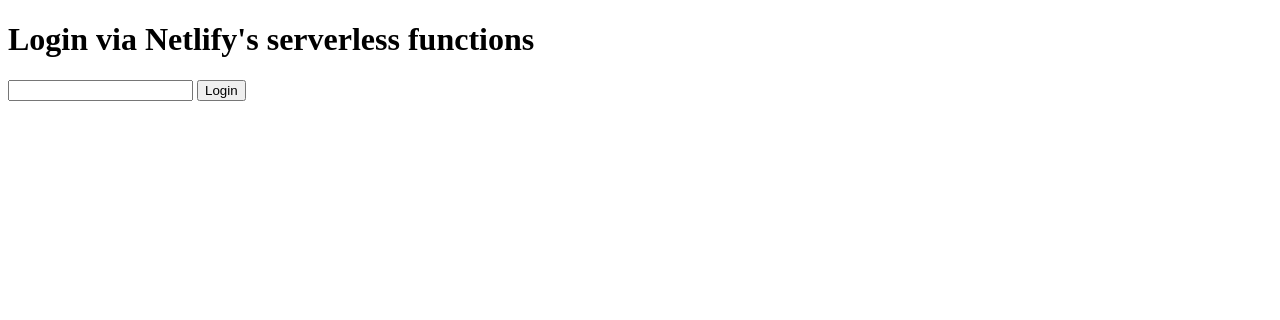
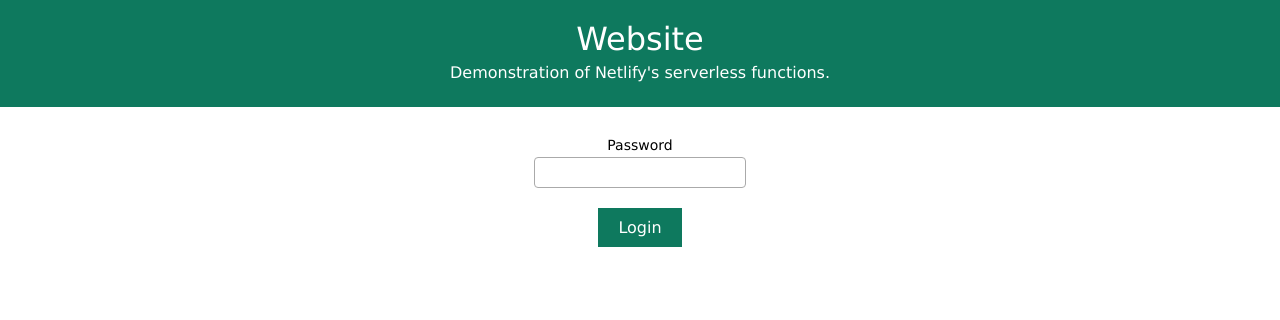
Before and after one commit to ScriptRaccoon/netlify-login, a website: page public/index.html in a window 1280 px wide. Drawn offline with Linux system fonts and the light colour scheme.

Commit message:
send whole website

```diff
--- /dev/null
+++ b/public/css/style.css
@@ -0,0 +1,93 @@
+:root {
+    --color-primary: rgb(14, 121, 94);
+}
+
+* {
+    box-sizing: border-box;
+    margin: 0;
+    padding: 0;
+}
+
+body {
+    margin: 0;
+    font-family: Verdana, Geneva, Tahoma, sans-serif;
+}
+
+header {
+    background: var(--color-primary);
+    color: white;
+    padding: 20px 0px;
+    text-align: center;
+}
+
+header p {
+    margin: 5px 0px;
+}
+
+h1,
+h2 {
+    font-weight: 300;
+}
+
+.container {
+    margin: 0 auto;
+    max-width: 700px;
+    padding: 10px;
+}
+
+form {
+    padding-top: 20px;
+    text-align: center;
+}
+
+input,
+button {
+    font-family: inherit;
+    font-size: inherit;
+    background: none;
+    outline: none;
+}
+
+form button {
+    border: none;
+    cursor: pointer;
+    margin-top: 20px;
+    background: var(--color-primary);
+    padding: 10px 20px;
+    color: white;
+}
+
+form button:hover {
+    filter: brightness(1.2);
+}
+
+form input {
+    border: 1px solid #aaa;
+    border-radius: 4px;
+    padding: 5px;
+    margin-top: 4px;
+}
+
+form input:focus {
+    border: 1px solid black;
+}
+
+form label {
+    display: block;
+    font-size: 14px;
+}
+
+form #error {
+    color: red;
+    padding: 20px 0px;
+}
+
+main {
+    text-align: center;
+    padding-top: 20px;
+}
+
+main img {
+    margin: 20px 0px;
+    max-width: 100%;
+}
--- a/public/index.html
+++ b/public/index.html
@@ -4,16 +4,36 @@
     <meta charset="UTF-8">
     <meta http-equiv="X-UA-Compatible" content="IE=edge">
     <meta name="viewport" content="width=device-width, initial-scale=1.0">
-    <title>Login</title>
+    <link rel="stylesheet" href="./css/style.css">
+    <title>Website</title>
 </head>
 <body>
 
-    <h1>Login via Netlify's serverless functions</h1>
-    <label for="passwordInput"></label>
-    <input type="password" id="passwordInput">
-    <button id="loginBtn">Login</button>
 
-    <script src="main.js"></script>
+    <header>
+        <h1>Website</h1>
+        <p>
+            Demonstration of Netlify's serverless functions.
+        </p>
+    </header>
+
+    <div class="container">
+        <form>
+            <div>
+                <label for="passwordInput">Password</label>
+                <input type="password" id="passwordInput">
+            </div>
+            <div>
+                <button type="submit" id="loginBtn">Login</button>
+            </div>
+            <div id="error"></div>
+
+        </form>
+
+        <main></main>
+    </div>
+
+    <script src="./js/main.js"></script>
 
 </body>
 </html>
--- /dev/null
+++ b/public/js/main.js
@@ -0,0 +1,20 @@
+const passwordInput = document.querySelector("#passwordInput");
+const form = document.querySelector("form");
+const main = document.querySelector("main");
+const error = document.querySelector("#error");
+
+form.addEventListener("submit", async (e) => {
+    e.preventDefault();
+    const password = passwordInput.value;
+    const response = await fetch(
+        `/.netlify/functions/login?password=${password}`
+    );
+    const data = await response.json();
+    if (response.ok) {
+        error.innerHTML = "";
+        form.remove();
+        main.innerHTML = data.html;
+    } else {
+        error.innerHTML = data.error;
+    }
+});
--- a/public/main.js
+++ /dev/null
@@ -1,11 +0,0 @@
-const passwordInput = document.getElementById("passwordInput");
-const loginBtn = document.getElementById("loginBtn");
-
-loginBtn.addEventListener("click", async () => {
-    const password = passwordInput.value;
-    const response = await fetch(
-        `/.netlify/functions/login?password=${password}`
-    );
-    const data = await response.json();
-    window.alert(data.message);
-});
```
Also changed, not shown: functions/login/login.js (+22 -2 lines), README.md, 1 other file.
